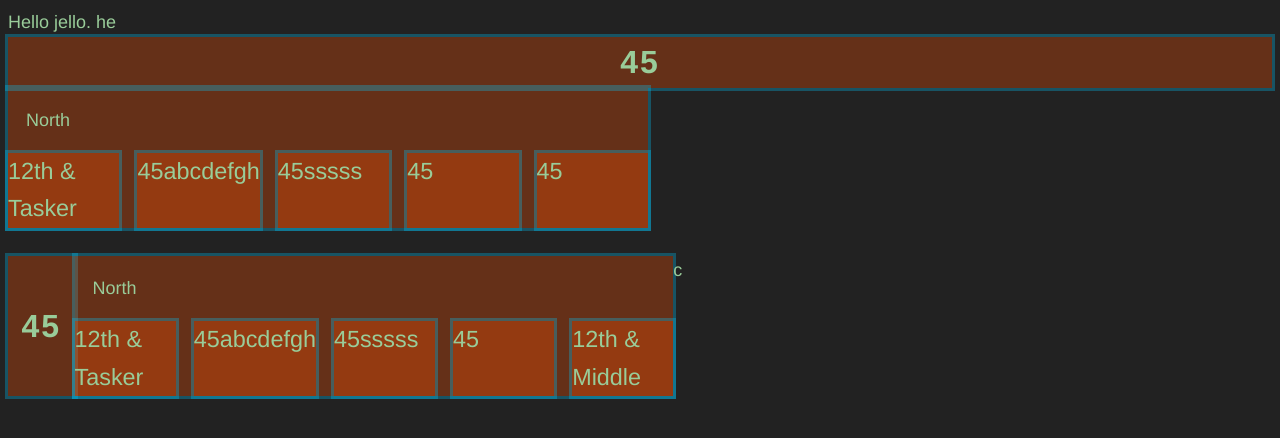
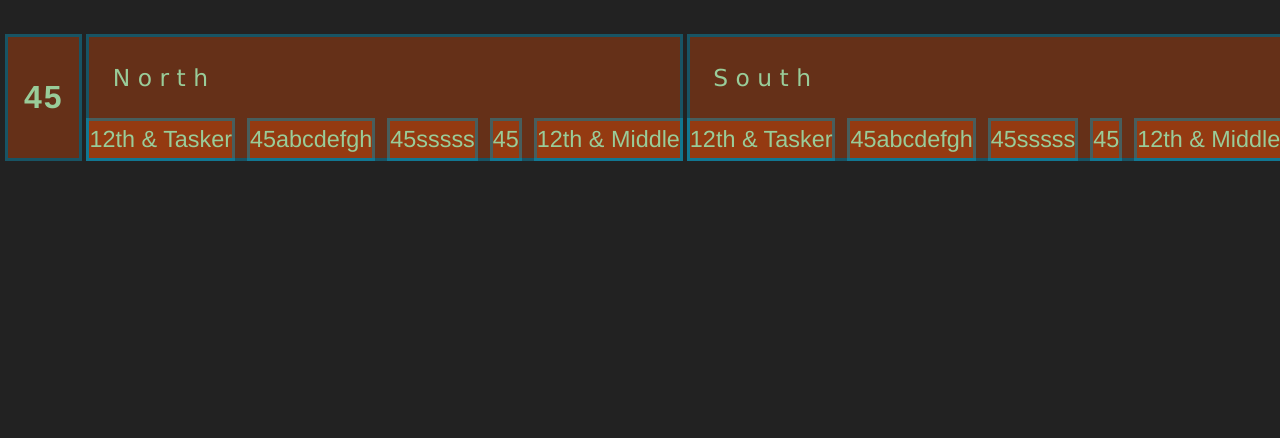
Before and after one commit to jos-eph/busneighbor, a plain HTML site: page horizontal.html in a window 1280 px wide. Drawn offline with Linux system fonts and the light colour scheme.

Commit message:
horizontal

```diff
--- a/horizontal.css
+++ b/horizontal.css
@@ -37,19 +37,20 @@ a:hover {
 }
 
 .infoText {
-    display: flex;
+    display: inline-flex;
     align-items:baseline;
     justify-content:left;
     overflow:visible;
-    overflow-wrap: break-word;
+    white-space: nowrap;
     text-overflow: ellipsis;
-    flex: 1;
+    flex-grow: 0;
 }
 
     .busNumber {
         font-size: 4vh;
         font-weight: bolder;
         justify-content: center;
+        padding:0.5em;
         align-items: center;
         letter-spacing: 0.06em;
     }
@@ -64,15 +65,19 @@ a:hover {
 .multiBusDirection {
     display: grid;
     max-width: 50vw;
+    grid-template-rows: min-content min-content;
+    width: min-content;
     max-height: 25vh;
 }
 
 .directionHeader {
     display: flex;
-    font-size: calc(100% / (length of word) *1ch );
+    font-size: 1.3em;
     margin: 1em;
     min-width: 0;
     text-align: center;
+    font-family: Verdana, Geneva, Tahoma, sans-serif;
+    letter-spacing: 0.5ch;
     align-items: center;
 }
 
@@ -80,7 +85,7 @@ a:hover {
     display: flex;
     gap:1em;
     flex: 1;
-    justify-content: space-around;
+    justify-content:flex-end;
 }
 
 
@@ -88,6 +93,7 @@ a:hover {
 
 .statusLine {
     display: grid;
-    grid-template-columns: 1fr 9fr 9fr;
+    gap: 10px;
+    grid-template-columns: min-content min-content min-content;
     max-width: 100vw;
 }
--- a/horizontal.html
+++ b/horizontal.html
@@ -5,35 +5,6 @@
   <link rel="stylesheet" href="horizontal.css">
 </head>
 <body>
-Hello jello.
-he
-<div class="infoBox">
-  <div class="infoText busNumber showMe">
-      45
-  </div>
-</div>
-<div class="multiBusDirection showMe">
-  <div class="directionHeader"> North</div>
-  <div class="statusHolder">
-    <div class="infoText streetPosition showMe">
-      12th & Tasker
-    </div>
-    <div class="infoText streetPosition showMe">
-      45abcdefgh
-    </div>
-    <div class="infoText streetPosition showMe">
-      45sssss
-    </div>
-    <div class="infoText streetPosition showMe">
-      45
-    </div>
-    <div class="infoText streetPosition showMe">
-      45
-    </div>
-
-
-  </div>
-</div>
 
 <br>
 <div class="statusLine">
@@ -64,7 +35,28 @@ he
 
     </div>
   </div>
-  <div>c</div>
+  <div class="multiBusDirection showMe">
+    <div class="directionHeader"> South</div>
+    <div class="statusHolder">
+      <div class="infoText streetPosition showMe">
+        12th & Tasker
+      </div>
+      <div class="infoText streetPosition showMe">
+        45abcdefgh
+      </div>
+      <div class="infoText streetPosition showMe">
+        45sssss
+      </div>
+      <div class="infoText streetPosition showMe">
+        45
+      </div>
+      <div class="infoText streetPosition showMe">
+        12th & Middle
+      </div>
+
+
+    </div>
+  </div>
 </div>
 </body>
 </html>
```
